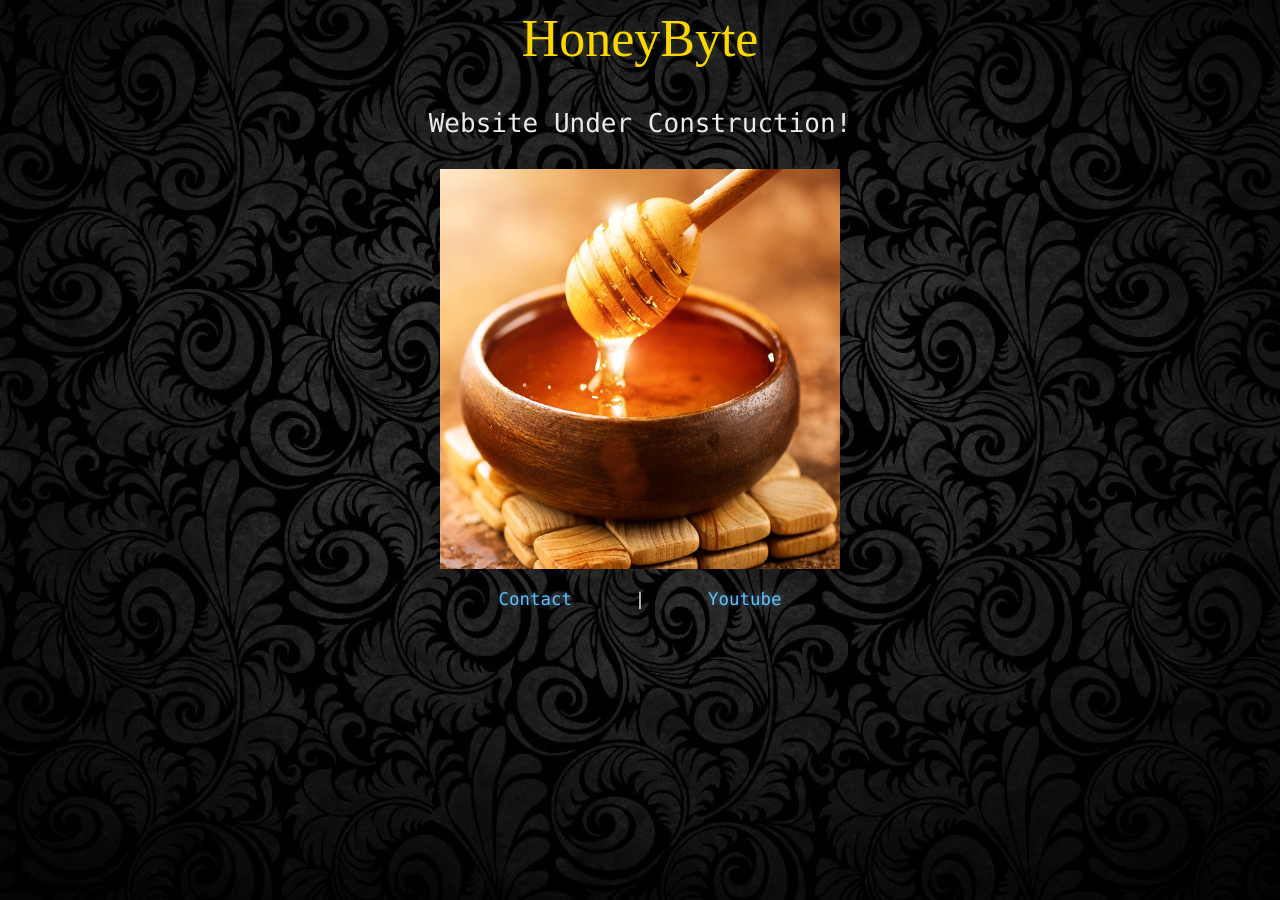
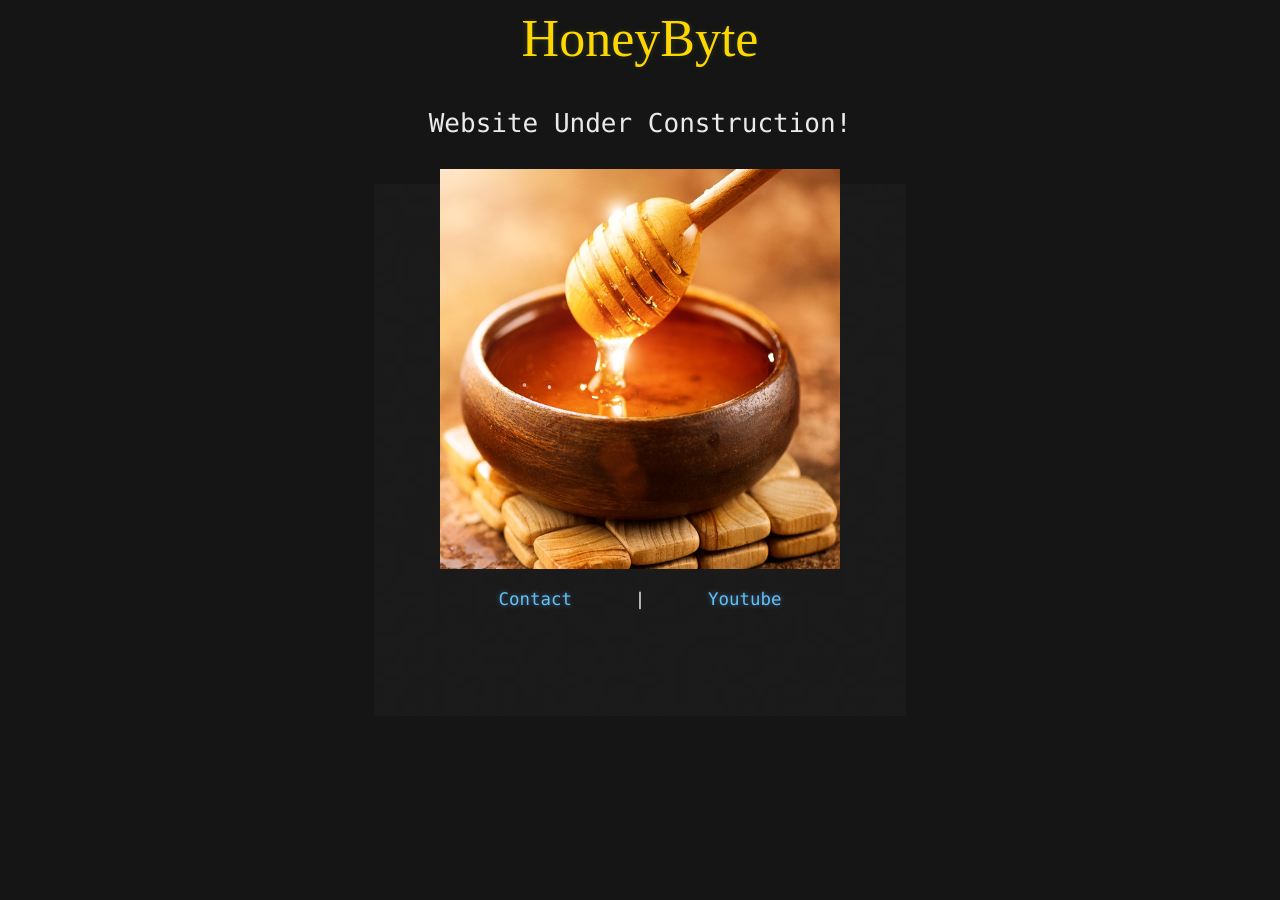
Before and after one commit to suhailhbc/HoneyByte, a Jekyll site: the page index.html, which Jekyll copies as it is, in a window 1280 px wide. Built offline with Jekyll 4.4.1, drawn with Linux system fonts in a browser that asks for light colours.

Commit message:
Change in background image 7

```diff
--- a/_sass/jekyll-theme-hacker.scss
+++ b/_sass/jekyll-theme-hacker.scss
@@ -17,7 +17,7 @@
 body {
   margin: 0;
   padding: 0;
-  background: $body-background url("../images/Abstract_Art_Dark.jpg") 0 0;
+  background: $body-background url("../images/bkg.png") 0 0;
   background-repeat: no-repeat;
   background-attachment: fixed;
   background-position: center;
```
Also changed, not shown: 1 other file.
